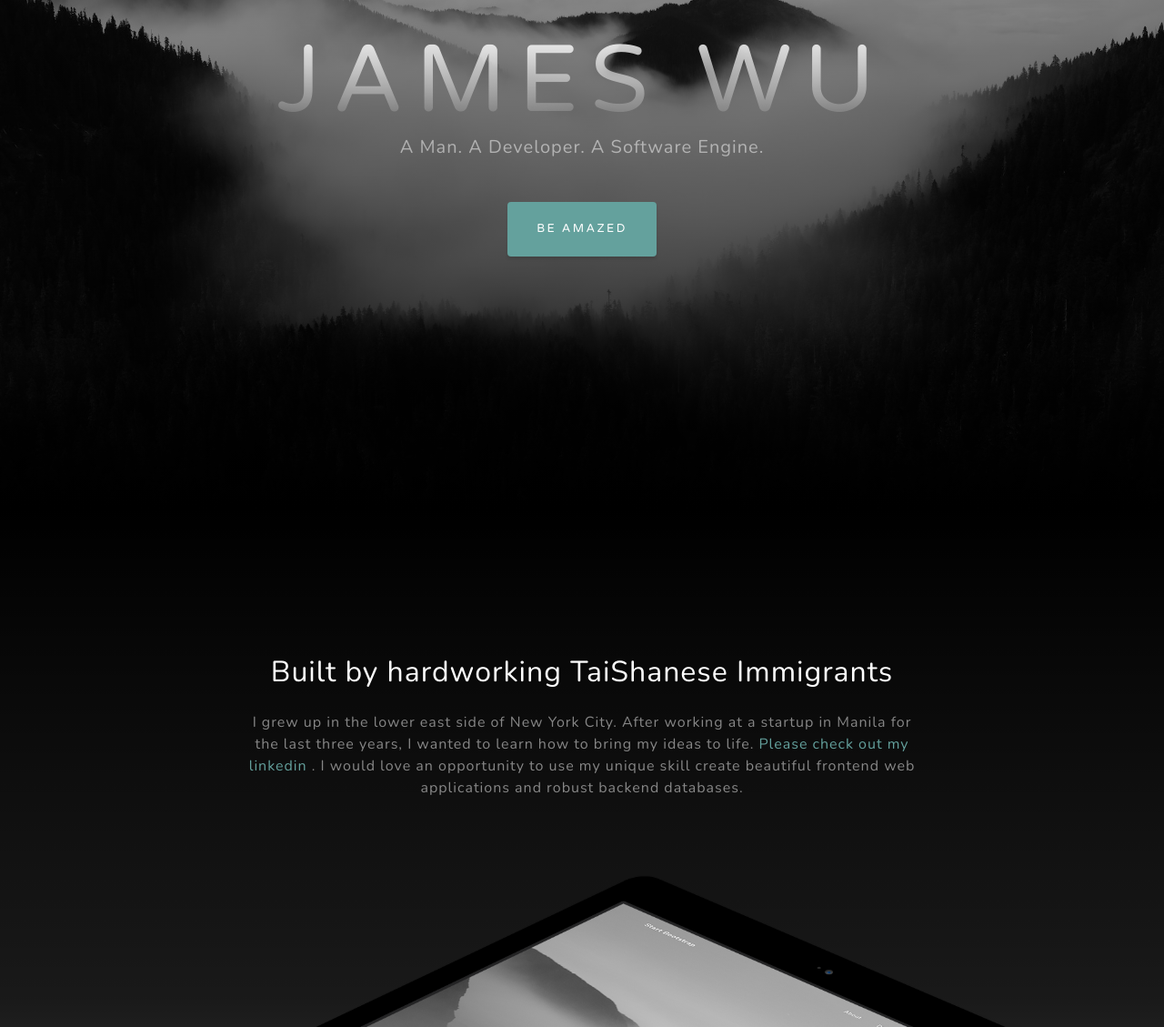
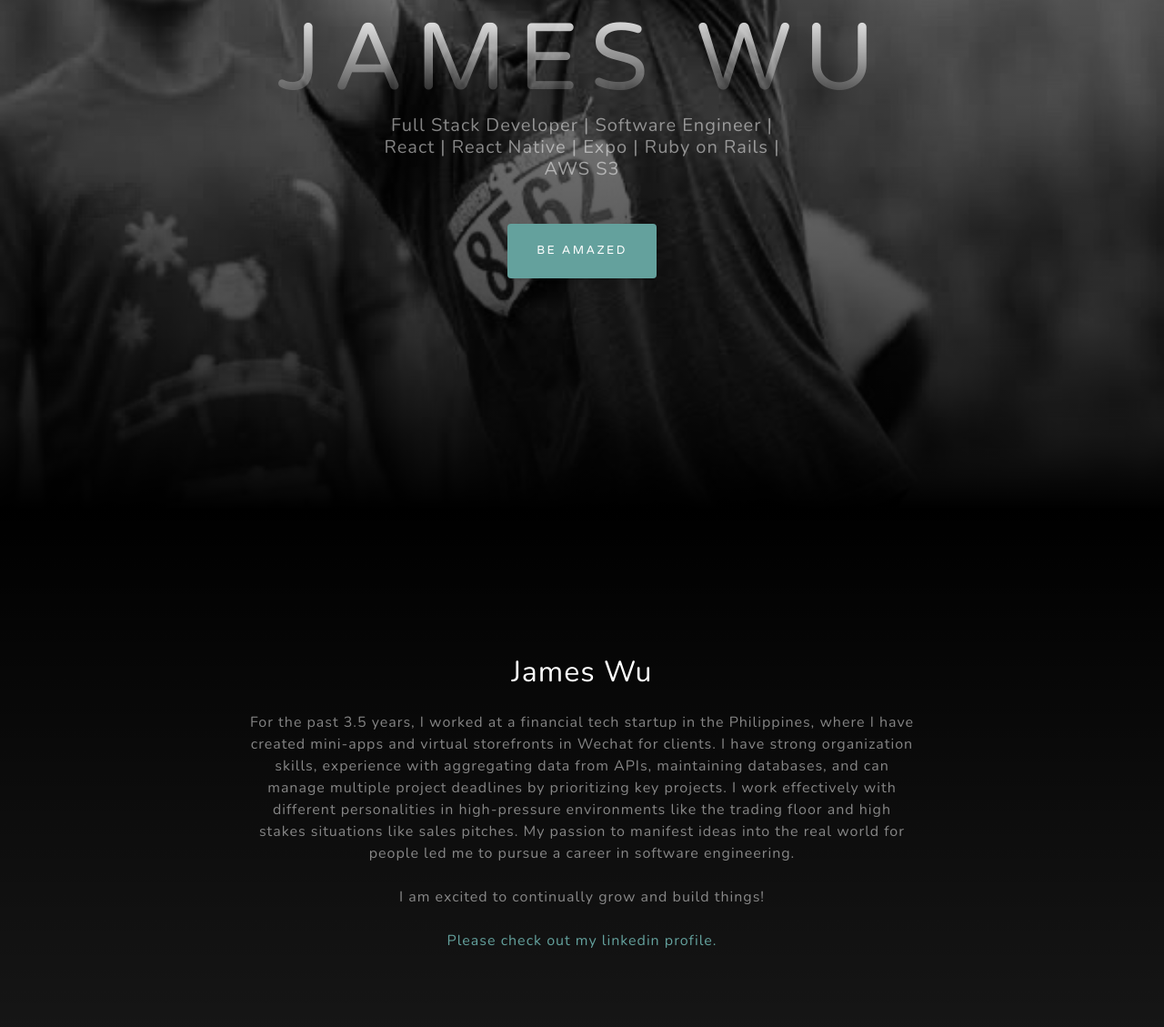
Before and after one commit to redazures/redazures.github.io, a plain HTML site: page index.html in a window 1280 px wide. Shown: the part 240-1369 px from the top of the page at 91% size. Drawn offline with nearby package versions, Linux system fonts and the light colour scheme.

Commit message:
picture changed

```diff
--- a/index.html
+++ b/index.html
@@ -38,7 +38,7 @@
             <div class="container d-flex h-100 align-items-center">
                 <div class="mx-auto text-center">
                     <h1 class="mx-auto my-0 text-uppercase">James   Wu</h1>
-                    <h2 class="text-white-50 mx-auto mt-2 mb-5">A Man. A Developer. A Software Engine.</h2>
+                    <h2 class="text-white-50 mx-auto mt-2 mb-5">Full Stack Developer | Software Engineer | React | React Native | Expo | Ruby on Rails | AWS S3</h2>
                     <a class="btn btn-primary js-scroll-trigger" href="#about">Be Amazed</a>
                 </div>
             </div>
@@ -48,11 +48,11 @@
             <div class="container">
                 <div class="row">
                     <div class="col-lg-8 mx-auto">
-                        <h2 class="text-white mb-4">Built by hardworking TaiShanese Immigrants</h2>
+                        <h2 class="text-white mb-4">James Wu</h2>
                         <p class="text-white-50">
-                            I grew up in the lower east side of New York City. After working at a startup in Manila for the last three years, I wanted to learn how to bring my ideas to life.
-                            <a href="https://www.linkedin.com/in/james-wu-cu/">Please check out my linkedin</a>
-                            . I would love an opportunity to use my unique skill create beautiful frontend web applications and robust backend databases.
+                            For the past 3.5 years, I worked at a financial tech startup in the Philippines, where I have created mini-apps and virtual storefronts in Wechat for clients. I have strong organization skills, experience with aggregating data from APIs, maintaining databases, and can manage multiple project deadlines by prioritizing key projects. I work effectively with different personalities in high-pressure environments like the trading floor and high stakes situations like sales pitches. My passion to manifest ideas into the real world for people led me to pursue a career in software engineering.<br><br>
+                            I am excited to continually grow and build things!<br><br>
+                            <a href="https://www.linkedin.com/in/james-wu-cu/">Please check out my linkedin profile.</a><br>
                         </p>
                     </div>
                 </div>
```
Also changed, not shown: assets/img/workout.jpg (added), css/styles.css.
